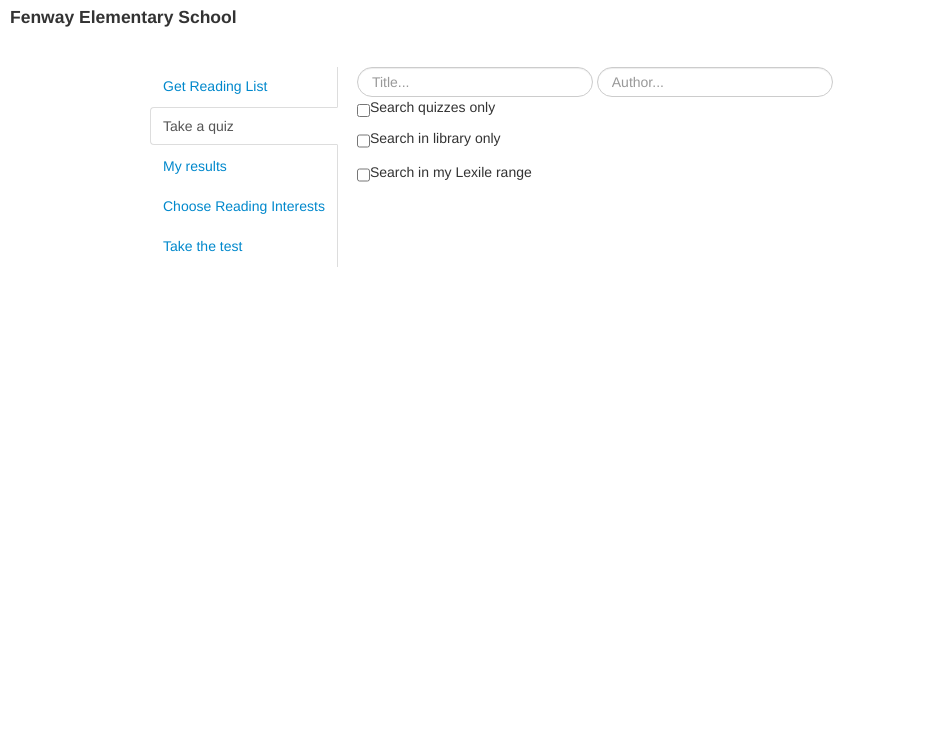
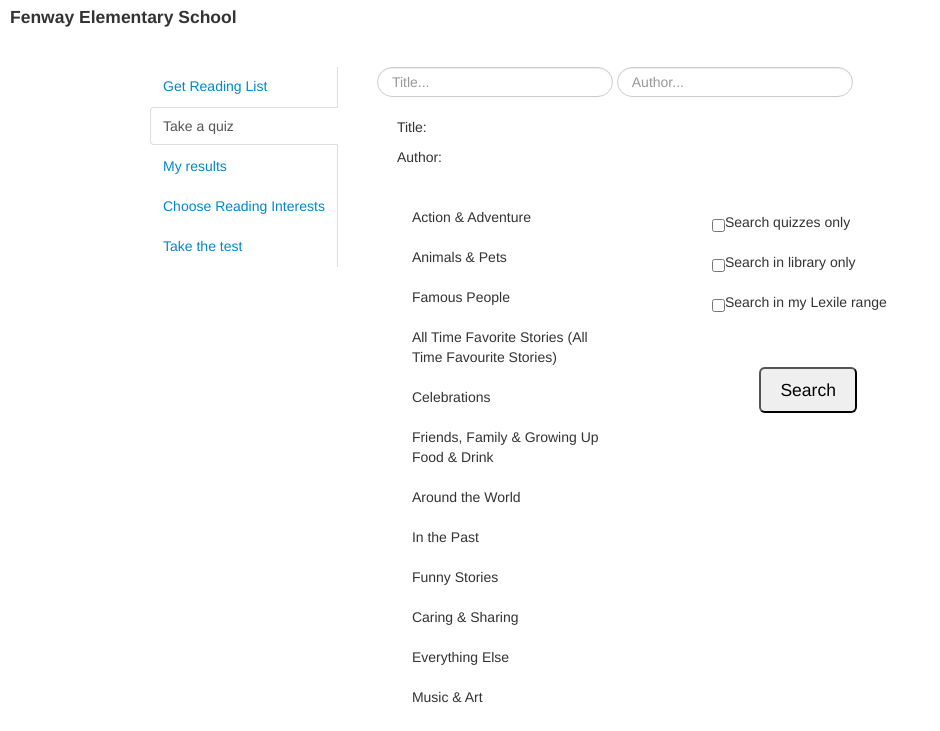
Before and after one commit to ohall/Angular_Proto, a plain HTML site: page Lexile_Framework_Proto/index.html in a window 1280 px wide. Both pictures are taken after a click on the link "Take a quiz". Shown: the part 63-794 px from the top of the page, without its empty margins (0-940 px from the left). Drawn offline with nearby package versions, Linux system fonts and the light colour scheme.

Commit message:
Implementing Take a Quiz tab

```diff
--- a/Lexile_Framework_Proto/index.html
+++ b/Lexile_Framework_Proto/index.html
@@ -3,7 +3,7 @@
 <head>
     <meta charset="utf-8">
     <meta name="viewport" content="width=device-width, initial-scale=1.0">
-    <title>stuff</title>
+    <title>Lexile Framework Student</title>
     <link href="css/bootstrap.min.css" rel="stylesheet" media="screen">
 </head>
 <body ng-controller="PageController" style="padding: 10px 10px 10px 10px" >
@@ -14,21 +14,27 @@
     <div class="row">
         <div class="tabbable tabs-left">
             <ul class="nav nav-tabs">
-                <li class="active"><a href="#readingList"  data-toggle="tab">Get Reading List</a></li>
-                <li class=""><a href="#srcQuiz"      data-toggle="tab">Take a quiz</a></li>
-                <li class=""><a href="#results"      data-toggle="tab">My results</a></li>
-                <li class=""><a href="#interests"    data-toggle="tab">Choose Reading Interests</a></li>
-                <li class=""><a href="#sriTest"      data-toggle="tab">Take the test</a></li>
+                <li class="active"><a href="#readingList"
+                                      data-toggle="tab">Get Reading List</a></li>
+                <li class=""><a href="#srcQuiz"
+                                data-toggle="tab">Take a quiz</a></li>
+                <li class=""><a href="#results"
+                                data-toggle="tab">My results</a></li>
+                <li class=""><a href="#interests"
+                                data-toggle="tab">Choose Reading Interests</a></li>
+                <li class=""><a href="#sriTest"
+                                data-toggle="tab">Take the test</a></li>
             </ul>
 
             <!--READING LIST TAB-->
-            <div ng-controller="ReadingListTab" class="tab-content">
-                <div class="tab-pane active" id="readingList">
+            <div class="tab-content">
+                <div class="tab-pane active" ng-controller="ReadingListTab" id="readingList">
                     <p style="max-width: 25%">My Lexile: {{lexile}}</p>
                     <p>Next test date: {{nextTestDate}} </p>
                     <p>Welcome! You have read {{booksRead}} books, {{wordsRead}} words
                         and reviewed {{booksReviewed}} books</p>
-                    <p>If you like <b ng-repeat="interest in interests">{{interest}} </b>  You might like these books:</p>
+                    <p>If you like <b ng-repeat="interest in interests">{{interest}} </b>
+                        You might like these books:</p>
                     <span ng-repeat="book in books" class="bookRecItem">
                         <img class="cover" src="images/{{book.cover}}.jpg">
                         <div class="bookRecTextArea" >
@@ -44,14 +50,70 @@
                 </div>
 
                 <!--QUIZ TAB-->
-                <div class="tab-pane" id="srcQuiz">
-                    <form>
-                        <input type="text" class="search-query" placeholder="Title..." ng-model="{{title}}" />
-                        <input type="text" class="search-query" placeholder="Author..." ng-model="{{author}}" />
-                        <p><input type="checkbox"  ng-model="{{isQuizOnly}}"/>Search quizzes only</p>
-                        <p><input type="checkbox" class="checkbox" ng-model="{{isInLibraryOnly}}"/>Search in library only</p>
-                        <p><input type="checkbox" class="checkbox" ng-model="{{isInMyLexileOnly}}"/>Search in my Lexile range</p>
-                    </form>
+                <div class="tab-pane" ng-controller="QuizTab" id="srcQuiz">
+                   <div class="searchingForm">
+                        <div class="span8">
+                            <input type="text" class="search-query"
+                                   placeholder="Title..." ng-model="title" />
+                            <input type="text" class="search-query"
+                                   placeholder="Author..." ng-model="author" />
+                        </div>
+
+                        <div class="span8" style="padding: 20px">
+                           <p>Title: {{title}}</p>
+                           <p>Author: {{author}}</p>
+                        </div>
+
+                        <div class="span4">
+                            <div class="searchlist">
+                                <ul>
+                                   <li class="selected-{{isSelectedIndex($index)}}"
+                                         ng-click="itemSelected($index)"
+                                         ng-repeat="catagory in catagories">{{catagory}}</li>
+                                </ul>
+                            </div>
+                        </div>
+
+                        <div class="span4">
+                            <div class="checkboxes">
+                                <ul>
+                                    <li><input type="checkbox"
+                                               ng-model="isQuizOnly"/>Search quizzes only</li>
+                                    <li><input type="checkbox"
+                                               ng-model="isInLibraryOnly"/>Search in library only</li>
+                                    <li><input type="checkbox"
+                                               ng-model="isInMyLexileOnly"/>Search in my Lexile range</li>
+                                    </li>
+
+                                </ul>
+                            </div>
+                        </div>
+
+
+                        <div class="span2" style="padding: 40px 5px 5px 20px;">
+                            <input type="button" class="btn-large"
+                                   value="Search"
+                                   ng-click="searchButtonClick()">
+                        </div>
+                   </div>
+
+                   <div class="quizselectionDiv">
+
+                       <span ng-repeat="book in books" class="bookRecItem">
+                             <img class="cover" src="images/{{book.cover}}.jpg">
+                             <div class="bookRecTextArea" >
+                                <p class="titleLabel">{{book.title}}</p>
+                                <p class="authorLabel">{{book.author}}</p>
+                                <p class="descriptionLabel" >{{book.description}}</p>
+                            </div>
+                        <input class="btn-large" type="button"
+                               value="Take Quiz!" ng-click="quizButtonClicked()">
+                       </span>
+
+
+                   </div>
+
+
                 </div>
 
                 <div class="tab-pane" id="results"><p>MY RESULTS</p></div>
@@ -79,6 +141,80 @@
 <script src="js/bootstrap.min.js"></script>
 </body>
 <style>
+
+
+        /*Take a Quiz Tab*/
+
+    .searchingForm{
+        @extend .span9;
+    }
+
+    .quizselectionDiv{
+    @extend .span9;
+        /*starting out invisible*/
+        /*display:none;*/
+        /*opacity:0.0;*/
+        /*filter:alpha(opacity=0);*/
+
+        background-color: green;
+
+    }
+
+
+    .searchlist{
+        overflow: hidden;
+        width: 400px;
+        float: left;
+    }
+
+    .searchlist li{
+        min-width: 100px;
+        max-width: 200px;
+        border-radius: 5px;
+        border-radius: 5px;
+        display:block;
+        padding: 10px;
+
+    }
+
+    .selected-true {
+        background-color: green;
+        color: #000000;
+    }
+
+    .selected-false {
+        background-color: transparent;
+    }
+
+    .selected-false:hover {
+        opacity: 0.8;
+        background-color: #ffff00;
+        color: #000000;
+    }
+
+
+    .checkboxes{
+        float: left;
+        padding 10px;
+        ma
+    }
+
+    .checkboxes ul{
+        padding:5px;
+        float:left;
+        margin: 0px;
+    }
+
+    .checkboxes li{
+        list-style: none;
+        padding: 10px;
+    }
+
+
+
+
+
+    /*Reading List Tab*/
 
     .bookRecItem{
         display: inline-block;
@@ -136,54 +272,77 @@
 <script>
      var app = angular.module('LexileFrameWorkStudent',[]);
 
-     app.service('sharedProperties', function() {
-         var studentName = 'Jacoby Ellsbury';
-         var schoolName = 'Fenway Elementary School';
-
-         return {
-             getStudentName: function() {
-                 return studentName;
-             },
-             getSchoolName: function() {
-                 return schoolName;
-             }
-         }
-     });
-
      app.controller('PageController', function($scope, sharedProperties){
              $scope.studentName = sharedProperties.getStudentName();
              $scope.schoolName =  sharedProperties.getSchoolName();
      })
 
 
-
-     app.controller('QuizTab', function($scope){
+     /**
+      * Controller for Quiz Tab
+      */
+     app.controller('QuizTab', function($scope, sharedProperties){
+            $scope.NUM_SELECTABLE_CATAGORIES = 3;
             $scope.title            = "";
             $scope.author           = "";
             $scope.isQuizOnly       = false;
             $scope.isInLibraryOnly  = false;
             $scope.isInMyLexileOnly = false;
-            $scope.catagories       = [ "Action & Adventure",
-                                        "Animals & Pets",
-                                        "Famous People",
-                                         "All Time Favorite Stories (All Time Favourite Stories)",
-                                        "Celebrations","Friends, Family & Growing Up Food & Drink",
-                                        "Around the World","In the Past","Funny Stories",
-                                        "Caring & Sharing","Everything Else",
-                                        "Music & Art","Mystery",
-                                        "Folktales & Legends",
-                                        "Nature & the Earth",
-                                        "How Things Work",
-                                        "Science Fiction & Fantasy Space",
-                                        "Fun & Games"
-                                       ]
+            $scope.catagories       = sharedProperties.getCatagories();
+            $scope.books            = [];
+
+         $scope.selectedIndices = [];
+
+         /**
+          * Pushes selected index to array of selected indices,
+          * if more than NUM_SELECTABLE_CATAGORIES
+          * contained there, drops first
+          * @param pIndex
+          */
+         $scope.itemSelected = function(pIndex){
+
+             if($scope.selectedIndices.length >= $scope.NUM_SELECTABLE_CATAGORIES){
+                 $scope.selectedIndices.shift();
+             }
+             $scope.selectedIndices.push(pIndex)
+         }
+
+         /**
+          * Returns true if param index is in array of those selected
+          * @param pIndex
+          * @returns {boolean}
+          */
+         $scope.isSelectedIndex = function(pIndex){
+             return ( $.inArray(pIndex, $scope.selectedIndices) != -1 );
+         }
+
+
+         /**
+          * Search button click in Quiz Tab fades out our search form and replaces it
+          * with the selection screen from where we'll be selecting a quiz
+          */
+         $scope.searchButtonClick = function(){
+             $(".searchingForm").fadeTo('slow', 0, function() {
+                 $(".quizselectionDiv").fadeTo('slow', 1, function() {
+                     $scope.books = sharedProperties.getBooks();
+                 });
+             });
+
+         }
+
+         $scope.quizButtonClicked = function(){
+             //do some stuff
+
+         }
+
+
      })
 
 
-
-
-
-     app.controller('ReadingListTab',function($scope){
+     /**
+      * Controller for Reading List Tab
+      */
+     app.controller('ReadingListTab',function($scope, sharedProperties){
         $scope.lexile = 350;
         $scope.nextTestDate = new Date("May 14, 2013").toDateString();
         $scope.booksRead = 3;
@@ -197,9 +356,23 @@
 
         }
 
+        $scope.books = sharedProperties.getBooks();
+     })
 
 
-        $scope.books = [
+
+
+
+
+
+     /**
+      * Service for sharing properties between controllers
+      */
+     app.service('sharedProperties', function() {
+         var studentName = 'Jacoby Ellsbury';
+         var schoolName = 'Fenway Elementary School';
+
+         var books = [
              {
                  title:"Little House in the Big Woods",
                  author:"Wilder, Laura Ingalls",
@@ -208,13 +381,13 @@
                          "Independence, Kansas.",
                  lexile:200,
                  cover:"little_house",
-                 interest:"Animals",
-
+                 interest:"Animals"
              },
              {
                  title:"Snow Crash",
                  author:"Stephenson, Neal",
-                 description:"Master swordsman Hiro Protagonist delivers pizzas, stumbles onto global mind control " +
+                 description:"Master swordsman Hiro Protagonist delivers pizzas, " +
+                         "stumbles onto global mind control " +
                          "conspiracy, excellence ensues",
                  lexile:300,
                  cover:"snow_crash",
@@ -229,9 +402,41 @@
                  interest:"Travel",
              }
          ];
-     })
 
+         var catagories  = [ "Action & Adventure",
+             "Animals & Pets",
+             "Famous People",
+             "All Time Favorite Stories (All Time Favourite Stories)",
+             "Celebrations","Friends, " +
+                     "Family & Growing Up Food & Drink",
+             "Around the World","In the Past",
+             "Funny Stories",
+             "Caring & Sharing",
+             "Everything Else",
+             "Music & Art",
+             "Mystery",
+             "Folktales & Legends",
+             "Nature & the Earth",
+             "How Things Work",
+             "Science Fiction & Fantasy Space",
+             "Fun & Games"
+         ];
 
+         return {
+             getStudentName: function() {
+                 return studentName;
+             },
+             getSchoolName: function() {
+                 return schoolName;
+             },
+             getBooks: function() {
+                 return books;
+             },
+             getCatagories: function() {
+                 return catagories;
+             }
+         }
+     });
 
 
 
```
